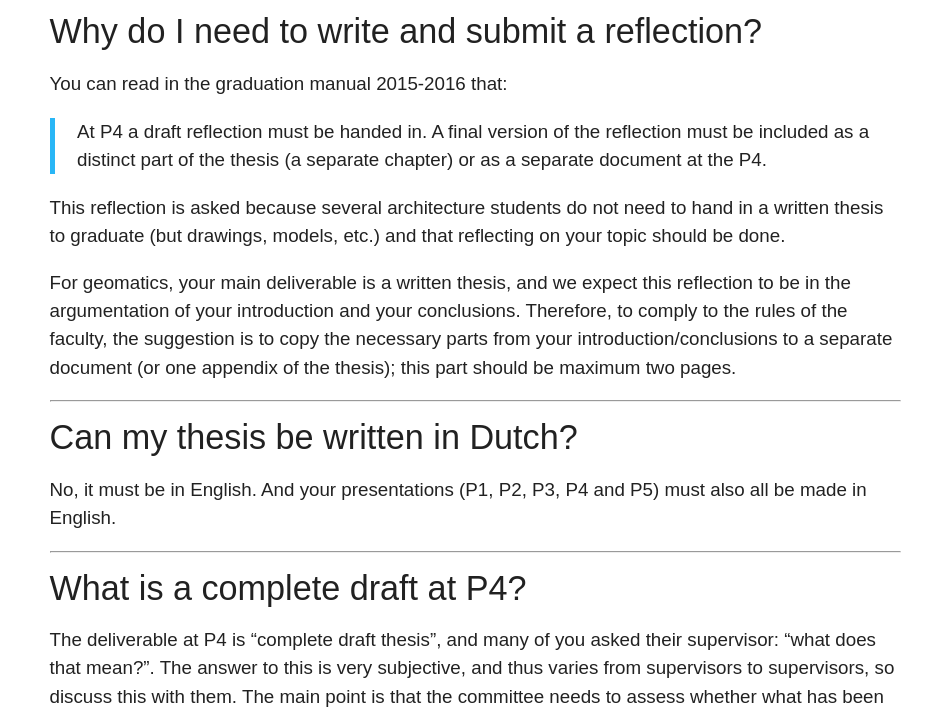
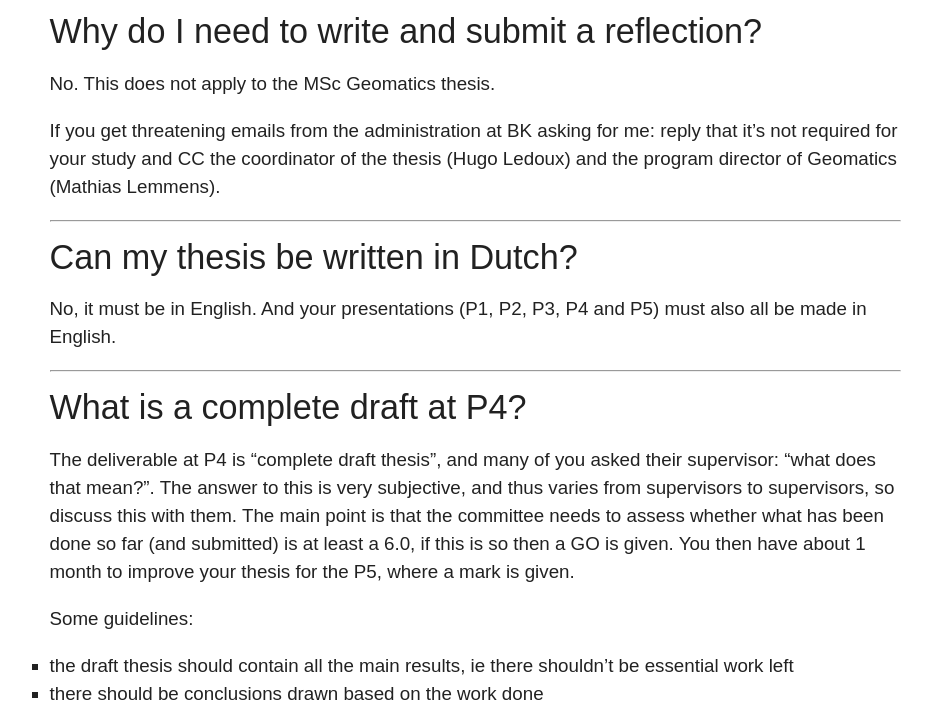
Before and after one commit to tudelft3d/geo2020, a Jekyll site: the page built from faq/index.md, in a window 1280 px wide and 900 px high, scrolled down 4701 px, cut to the strip 187-900 px from the top of the window. Shown: the whole strip, without its empty margins (165-1097 px from the left). Built offline with Jekyll 4.4.1, drawn with Linux system fonts in a browser that asks for light colours; nearby versions of some CDN libraries.

Commit message:
small improvements there and there

```diff
--- a/faq/index.md
+++ b/faq/index.md
@@ -126,14 +126,9 @@ Geomatics is not in the list, but the average is clearly under 100, and in many
 
 #### Why do I need to write and submit a reflection?
 
-You can read in the graduation manual 2015-2016 that:
+__No__. This does not apply to the MSc Geomatics thesis.
 
-> At P4 a draft reflection must be handed in. A final version of the reflection must be included as a distinct part of the thesis (a separate chapter) or as a separate document at the P4.
-
-This reflection is asked because several architecture students do not need to hand in a written thesis to graduate (but drawings, models, etc.) and that reflecting on your topic should be done.
-
-For geomatics, your main deliverable is a written thesis, and we expect this reflection to be in the argumentation of your introduction and your conclusions.
-Therefore, to comply to the rules of the faculty, the suggestion is to copy the necessary parts from your introduction/conclusions to a separate document (or one appendix of the thesis); this part should be maximum two pages.
+If you get threatening emails from the administration at BK asking for me: reply that it's not required for your study and CC the coordinator of the thesis (Hugo Ledoux) and the program director of Geomatics (Mathias Lemmens).
 
 
 - - -
```
Also changed, not shown: dates/index.md (+2 -1 lines), introsession/index.md (+1 -13 lines).
